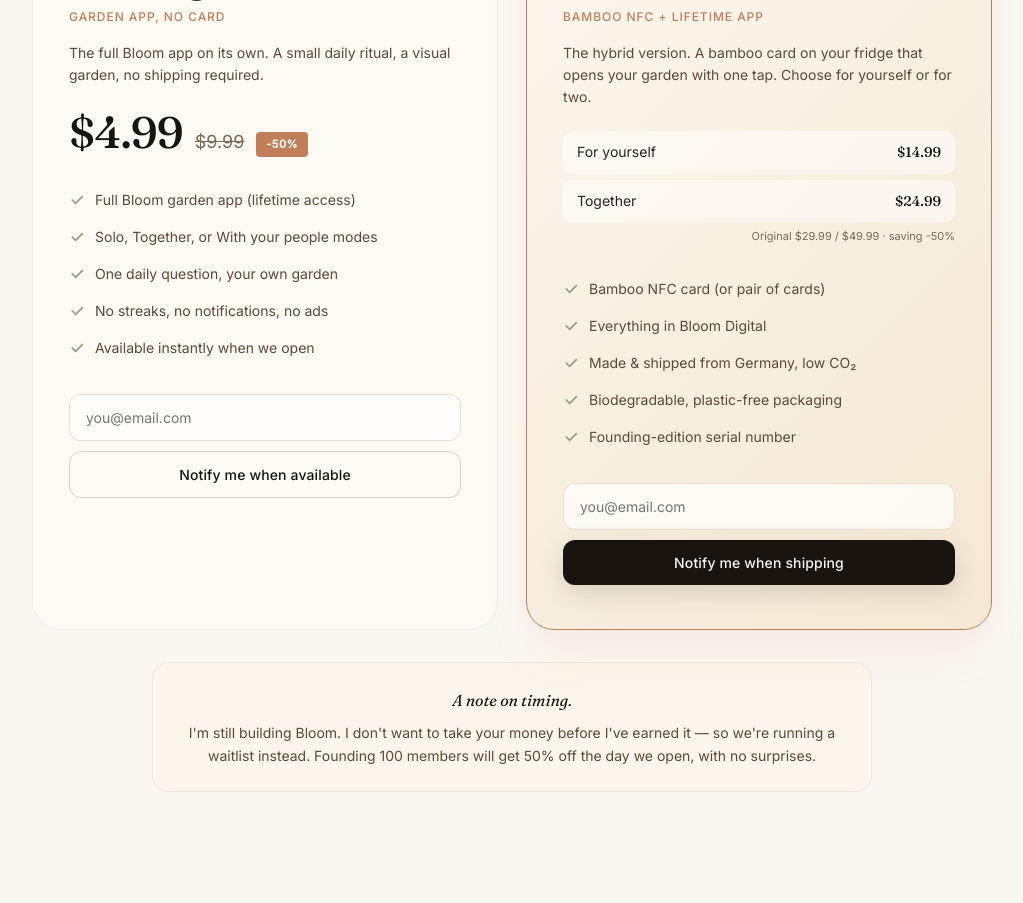
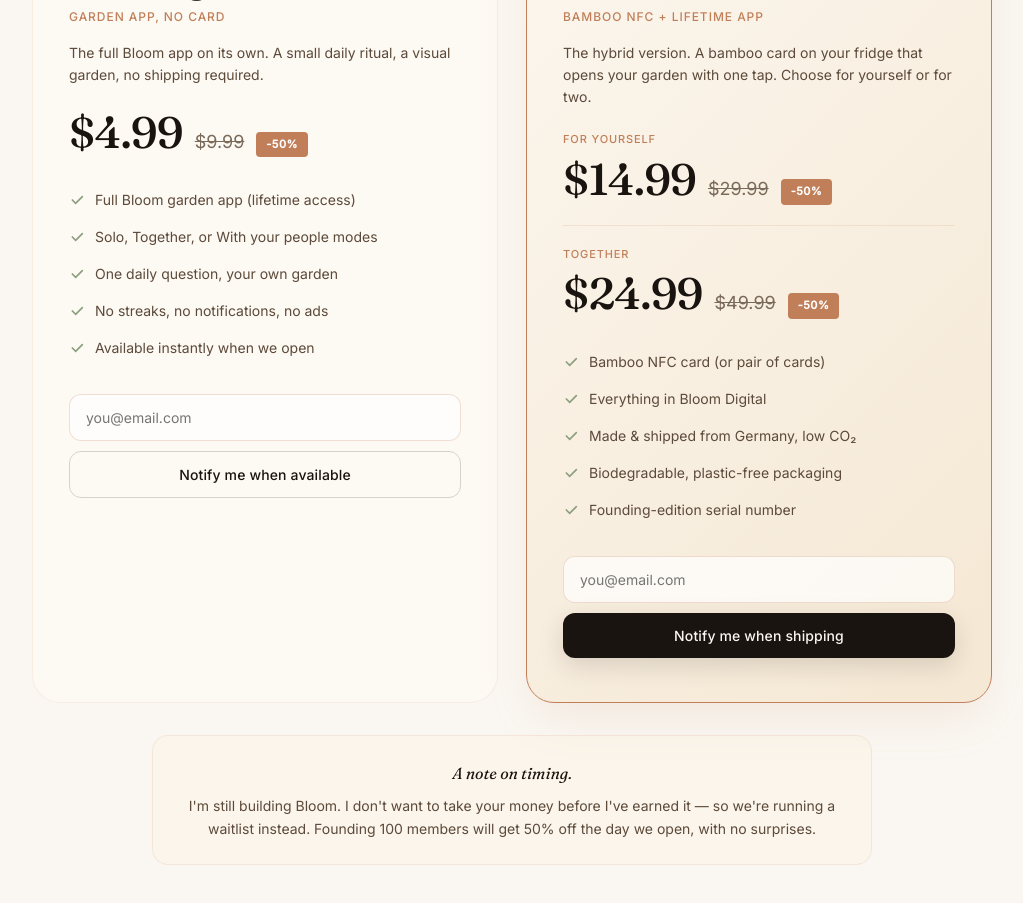
Before and after one commit to rgordillo03/bloom-website, a Next.js app: page /pricing in a window 1280 px wide. Shown: the part 840-1743 px from the top of the page, without its empty margins (128-1151 px from the left). Built offline with nearby package versions, Linux system fonts and the light colour scheme; no server answers.

Commit message:
Improve pricing tiers layout and styling
Refactor pricing tiers display for better readability and structure.

```diff
--- a/app/pricing/page.tsx
+++ b/app/pricing/page.tsx
@@ -328,22 +328,54 @@
 
       {tiers ? (
   <div style={{ marginBottom: 24 }}>
-          {tiers.map((t: string, i: number) => (
+    {tiers.map((t: string, i: number) => {
+      const [label, price] = t.split(':').map(s => s.trim());
+      const originalPrices = ['$29.99', '$49.99'];
+      return (
         <div key={i} style={{
-              display: 'flex', justifyContent: 'space-between', alignItems: 'baseline',
-              padding: '10px 14px', background: 'rgba(255,255,255,0.5)',
-              borderRadius: 10, marginBottom: 6,
-              fontSize: 14, color: 'var(--brown)',
+          marginBottom: i === 0 ? 20 : 0,
+          paddingBottom: i === 0 ? 20 : 0,
+          borderBottom: i === 0 ? '1px solid rgba(193,127,89,0.15)' : 'none',
         }}>
-              <span>{t.split(':')[0]}</span>
-              <span style={{ fontFamily: 'Fraunces, serif', fontWeight: 500, color: 'var(--ink)' }}>
-                {t.split(':')[1]}
+          <p style={{
+            fontSize: 11,
+            color: 'var(--terra)',
+            letterSpacing: '0.08em',
+            textTransform: 'uppercase',
+            fontWeight: 500,
+            marginBottom: 8,
+          }}>
+            {label}
+          </p>
+          <div style={{ display: 'flex', alignItems: 'baseline', gap: 12, flexWrap: 'wrap' }}>
+            <span style={{
+              fontFamily: 'Fraunces, serif',
+              fontSize: 44,
+              fontWeight: 500,
+              color: 'var(--ink)',
+              letterSpacing: '-0.02em',
+              lineHeight: 1,
+            }}>
+              {price}
+            </span>
+            <span style={{ fontSize: 18, color: 'var(--brown-l)', textDecoration: 'line-through' }}>
+              {originalPrices[i]}
+            </span>
+            <span style={{
+              padding: '4px 10px',
+              background: 'var(--terra)',
+              color: '#fff',
+              fontSize: 11,
+              fontWeight: 600,
+              borderRadius: 4,
+              letterSpacing: '0.04em',
+            }}>
+              -50%
             </span>
           </div>
-          ))}
-          <p style={{ fontSize: 11, color: 'var(--brown-l)', textAlign: 'right', marginTop: 6 }}>
-            Original {original} &middot; saving {saving}
-          </p>
+        </div>
+      );
+    })}
   </div>
 ) : (
   <div style={{ display: 'flex', alignItems: 'baseline', gap: 12, marginBottom: 24 }}>
@@ -362,7 +394,6 @@
     </span>
   </div>
 )}
-
       <ul style={{ listStyle: 'none', marginBottom: 28 }}>
         {features.map((f: any, i: number) => (
           <li key={i} style={{
```
Lines whose indentation alone changed are shown as unchanged.
